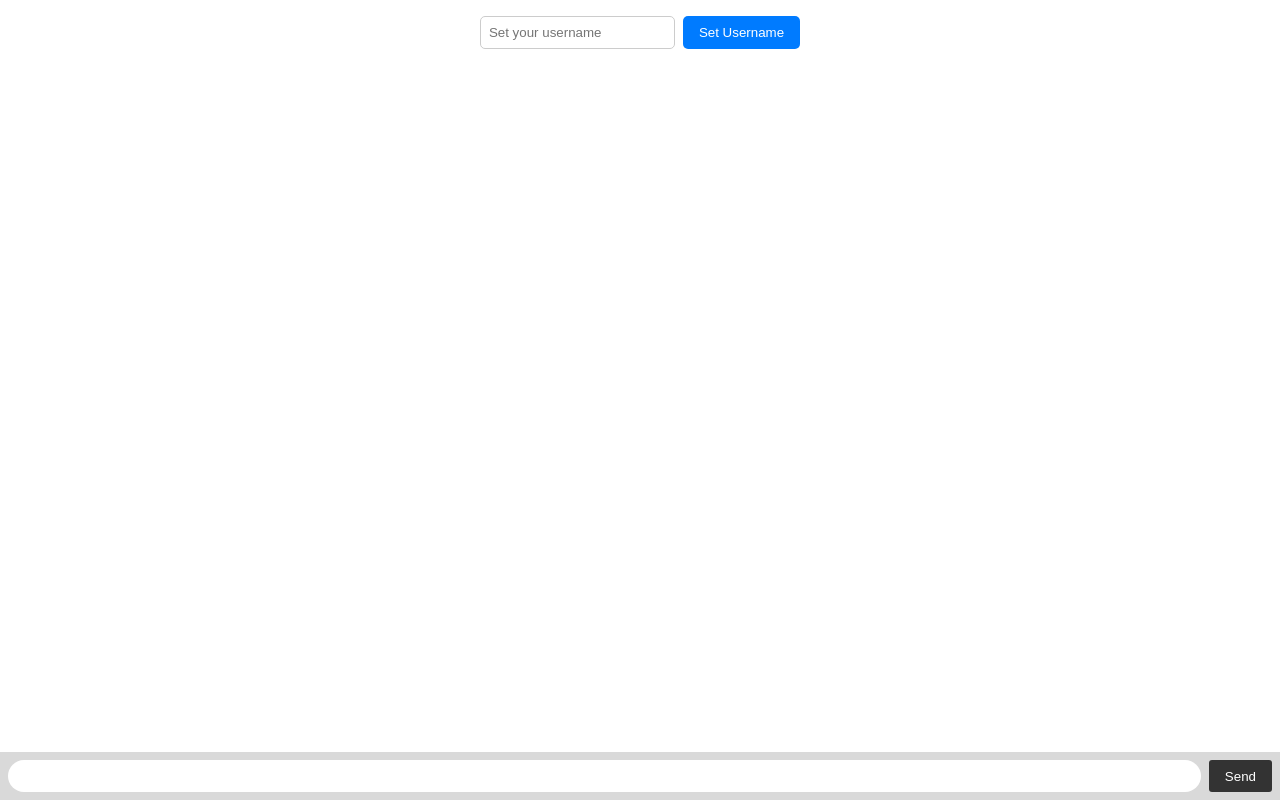
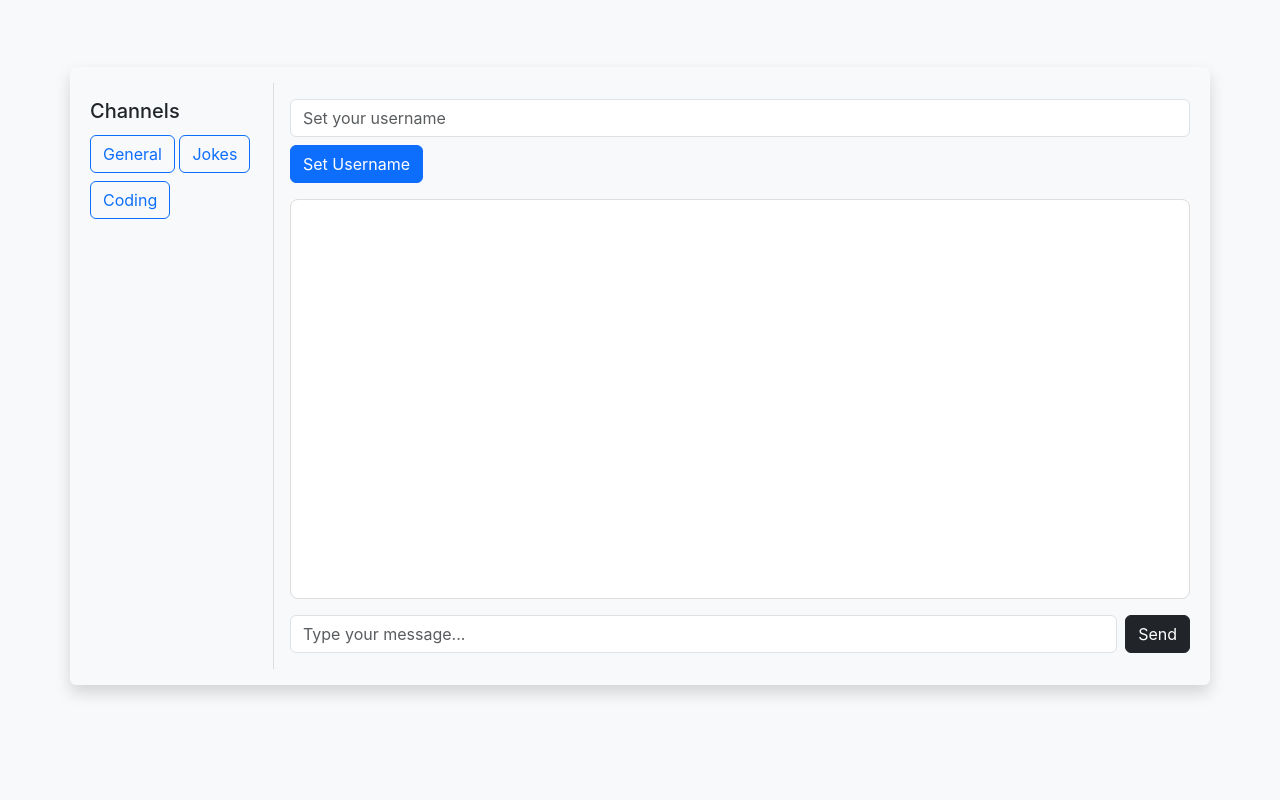
Before and after one commit to duckbat/chat-app, a website: page public/index.html in a window 1280 px wide. Drawn offline with nearby package versions, Linux system fonts and the light colour scheme; no server answers.

Commit message:
new version came

```diff
--- a/package.json
+++ b/package.json
@@ -15,6 +15,7 @@
     "express": "^4.19.2",
     "http": "^0.0.1-security",
     "nodemon": "^3.1.4",
-    "socket.io": "^4.7.5"
+    "socket.io": "^4.7.5",
+    "socket.io-client": "^4.7.5"
   }
 }
--- a/public/index.html
+++ b/public/index.html
@@ -1,119 +1,139 @@
 <!DOCTYPE html>
 <html lang="en">
   <head>
-    <meta charset="UTF-8">
-    <meta http-equiv="X-UA-Compatible" content="IE=edge">
-    <meta name="viewport" content="width=device-width, initial-scale=1.0">
+    <meta charset="UTF-8" />
+    <meta http-equiv="X-UA-Compatible" content="IE=edge" />
+    <meta name="viewport" content="width=device-width, initial-scale=1.0" />
     <title>Socket.IO Chat</title>
+    <link
+      href="https://cdn.jsdelivr.net/npm/bootstrap@5.3.0/dist/css/bootstrap.min.css"
+      rel="stylesheet"
+    />
     <style>
       body {
         margin: 0;
         padding-bottom: 3rem;
-            font-family: -apple-system, BlinkMacSystemFont, "Segoe UI", Roboto, Helvetica, Arial, sans-serif;
+        font-family: -apple-system, BlinkMacSystemFont, "Segoe UI", Roboto,
+          Helvetica, Arial, sans-serif;
+        display: flex;
+        justify-content: center;
+        align-items: center;
+        height: 100vh;
+        background-color: #f8f9fa;
       }
 
-        #username-section {
-            display: flex;
-            justify-content: center;
+      #channels {
+        width: 200px;
+        border-right: 1px solid #ddd;
         padding: 1rem;
       }
 
-        #username {
-            padding: 0.5rem;
-            border-radius: 5px;
-            border: 1px solid #ccc;
-            margin-right: 0.5rem;
-        }
-
-        #setUsername {
-            padding: 0.5rem 1rem;
-            border-radius: 5px;
-            background-color: #007bff;
-            border: none;
-            color: white;
-            cursor: pointer;
-        }
-
-        #form {
-            background: rgba(0, 0, 0, 0.15);
-            padding: 0.25rem;
-            position: fixed;
-            bottom: 0;
-            left: 0;
-            right: 0;
+      #messages-section {
+        flex-grow: 1;
         display: flex;
-            height: 3rem;
-            box-sizing: border-box;
-            backdrop-filter: blur(10px);
-        }
-
-        #input {
-            border: none;
-            padding: 0 1rem;
-            flex-grow: 1;
-            border-radius: 2rem;
-            margin: 0.25rem;
-        }
-
-        #input:focus {
-            outline: none;
-        }
-
-        #form > button {
-            background: #333;
-            border: none;
-            padding: 0 1rem;
-            margin: 0.25rem;
-            border-radius: 3px;
-            outline: none;
-            color: #fff;
+        flex-direction: column;
+        padding: 1rem;
+        overflow: hidden;
       }
 
       #messages {
         list-style-type: none;
         margin: 0;
         padding: 0;
+        flex-grow: 1;
+        overflow-y: auto;
+        border: 1px solid #ddd;
+        border-radius: 0.5rem;
+        padding: 0.5rem;
+        background-color: #fff;
       }
 
       #messages > li {
         padding: 0.5rem 1rem;
+        border-bottom: 1px solid #f1f1f1;
       }
 
-        #messages > li:nth-child(odd) {
-            background: #efefef;
+      #messages > li:last-child {
+        border-bottom: none;
+      }
+
+      #input:focus {
+        outline: none;
+        box-shadow: none;
       }
     </style>
   </head>
   <body>
-    <div id="username-section">
-        <input id="username" placeholder="Set your username" autocomplete="off">
-        <button id="setUsername">Set Username</button>
+    <div class="container p-3 bg-light rounded shadow">
+      <div class="row">
+        <div class="col-md-3" id="channels">
+          <h5>Channels</h5>
+          <button
+            class="btn btn-outline-primary btn-block my-1 channel-button"
+            data-room="general"
+          >
+            General
+          </button>
+          <button
+            class="btn btn-outline-primary btn-block my-1 channel-button"
+            data-room="jokes"
+          >
+            Jokes
+          </button>
+          <button
+            class="btn btn-outline-primary btn-block my-1 channel-button"
+            data-room="coding"
+          >
+            Coding
+          </button>
+        </div>
+        <div class="col-md-9 d-flex flex-column" id="messages-section">
+          <div id="username-section" class="mb-3">
+            <input
+              id="username"
+              class="form-control me-2 mb-2"
+              placeholder="Set your username"
+              autocomplete="off"
+            />
+            <button id="setUsername" class="btn btn-primary">
+              Set Username
+            </button>
           </div>
 
-    <ul id="messages"></ul>
+          <ul id="messages" class="mb-3" style="min-height: 50vh"></ul>
 
-    <form id="form" action="">
-        <input id="input" autocomplete="off">
-        <button>Send</button>
+          <form id="form" class="d-flex">
+            <input
+              id="input"
+              class="form-control me-2"
+              autocomplete="off"
+              placeholder="Type your message..."
+            />
+            <button class="btn btn-dark">Send</button>
           </form>
+        </div>
+      </div>
+    </div>
 
     <script src="https://cdn.socket.io/4.7.2/socket.io.min.js"></script>
     <script>
       const socket = io();
-
       const messages = document.getElementById("messages");
       const form = document.getElementById("form");
       const input = document.getElementById("input");
       const usernameInput = document.getElementById("username");
       const setUsernameButton = document.getElementById("setUsername");
+      const channelButtons = document.querySelectorAll(".channel-button");
+      let currentRoom = "general"; // default room after setting username ;D
 
       // Set username when the button is clicked
       setUsernameButton.addEventListener("click", () => {
-            const username = usernameInput.value.trim(); // Remove whitespace
+        const username = usernameInput.value.trim();
         if (username) {
           socket.emit("set username", username);
           usernameInput.disabled = true;
           setUsernameButton.disabled = true;
+          joinRoom(currentRoom); // Automatically join the default room
         }
       });
 
@@ -121,18 +141,61 @@
       form.addEventListener("submit", function (e) {
         e.preventDefault();
         if (input.value) {
-                socket.emit("chat message", input.value);
+          const messageContent = input.value;
+          const sender = usernameInput.value;
+          const chatName = currentRoom;
+
+          socket.emit("send message", {
+            content: messageContent,
+            to: currentRoom,
+            sender,
+            chatName,
+            isChannel: true,
+          });
+
+          // Display the sent message immediately without waiting for server response
+          displayMessage(sender, messageContent, chatName);
+
           input.value = "";
         }
       });
 
-        // Display messages from the server
-        socket.on("chat message", function (msg) {
+      // Handle receiving messages
+      socket.on("new message", function (msg) {
+        displayMessage(msg.sender, msg.content, msg.chatName);
+      });
+
+      // Display the message in the chat
+      function displayMessage(sender, content, chatName) {
         const item = document.createElement("li");
-            item.textContent = msg;
+        item.textContent = `[${chatName}] ${sender}: ${content}`;
         messages.appendChild(item);
-            window.scrollTo(0, document.body.scrollHeight);
+        messages.scrollTop = messages.scrollHeight; // Scroll to the bottom
+      }
+
+      // Join a room when a channel button is clicked
+      channelButtons.forEach((button) => {
+        button.addEventListener("click", () => {
+          const newRoom = button.getAttribute("data-room");
+          if (newRoom !== currentRoom) {
+            joinRoom(newRoom);
+          }
         });
+      });
+
+      // Function to join a room and update messages
+      function joinRoom(roomName) {
+        socket.emit("join room", roomName, (roomMessages) => {
+          // Clear previous messages
+          messages.innerHTML = "";
+          // Display the new room messages
+          roomMessages.forEach(({ sender, content }) => {
+            displayMessage(sender, content, roomName);
+          });
+          messages.scrollTop = messages.scrollHeight; // Scroll to the bottom
+        });
+        currentRoom = roomName; // Update current room
+      }
     </script>
   </body>
 </html>
```
Also changed, not shown: index.js (+33 -16 lines), 1 other file. Lines whose indentation alone changed are shown as unchanged.
